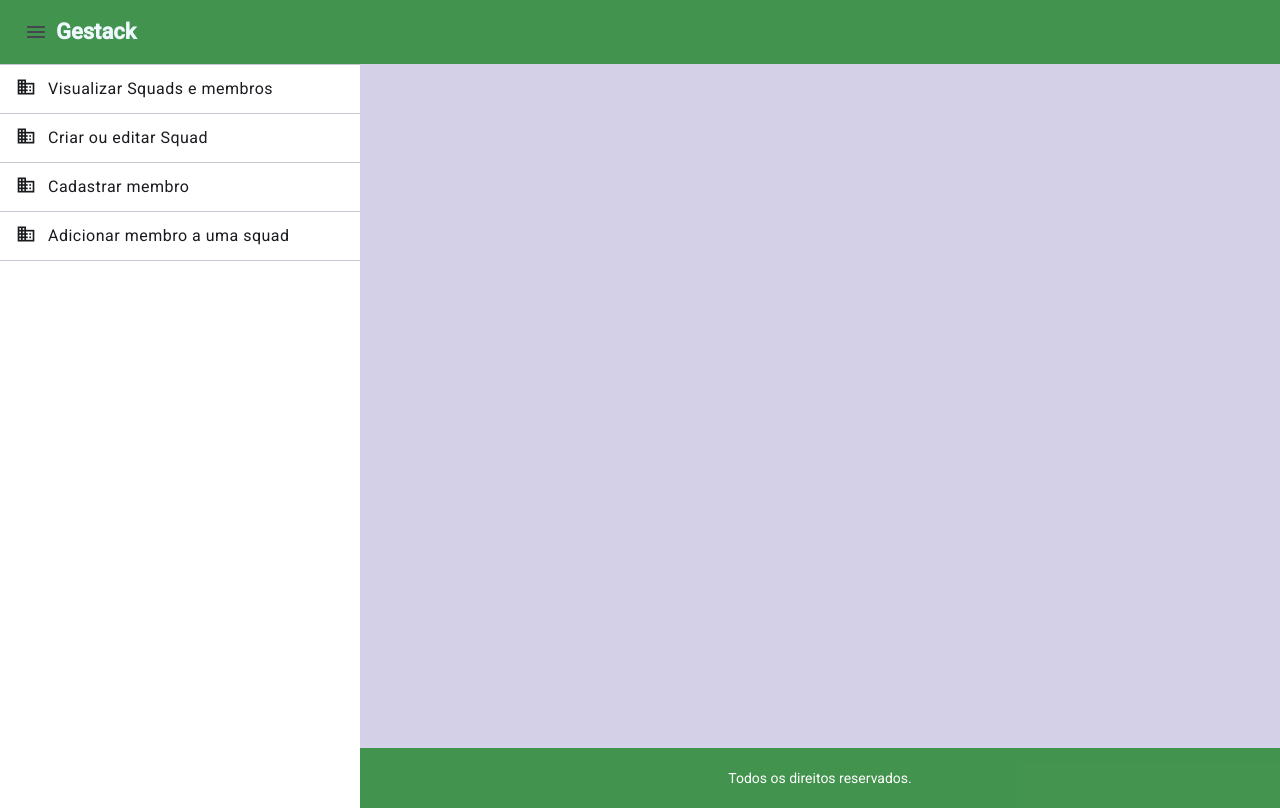
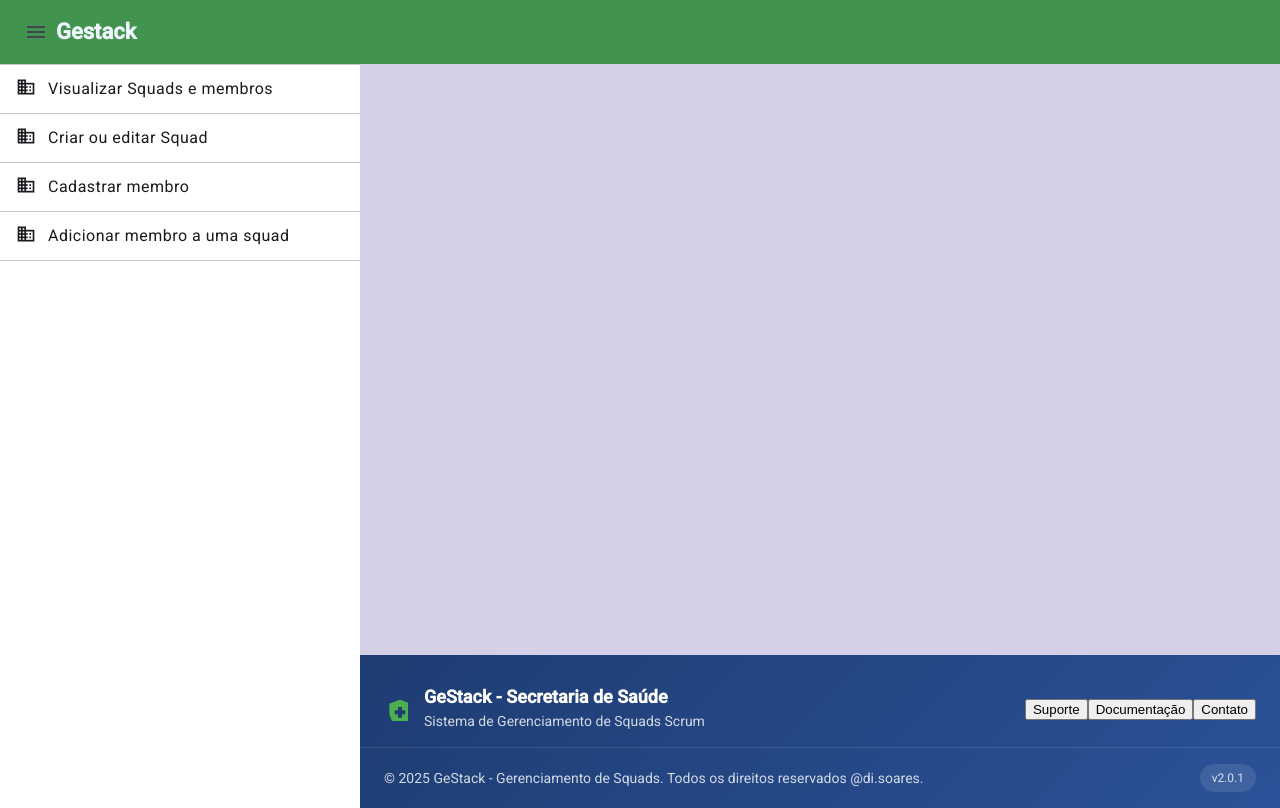
Before and after one commit to Dissoares/GeStack, an Angular app in the folder front/: page / in a window 1280 px wide. Built offline with nearby package versions, Linux system fonts and the light colour scheme.

Commit message:
estilizando rodape

```diff
--- a/front/src/app/layout/rodape/rodape.component.html
+++ b/front/src/app/layout/rodape/rodape.component.html
@@ -1,3 +1,23 @@
-<mat-card class="rodape">
-  <span>Todos os direitos reservados.</span>
-</mat-card>
+<div class="rodape">
+  <div class="rodape-conteudo">
+    <div class="rodape-infomacoes">
+      <mat-icon class="rodape-icone">health_and_safety</mat-icon>
+      <div class="rodape-texto">
+        <span class="titulo">GeStack - Secretaria de Saúde</span>
+        <span class="subtitulo">Sistema de Gerenciamento de Squads Scrum</span>
+      </div>
+    </div>
+
+    <div>
+      <button mat-button>Suporte</button>
+      <button mat-button>Documentação</button>
+      <button mat-button>Contato</button>
+    </div>
+  </div>
+
+  <div class="rodape-creditos">
+    <span>© 2025 GeStack - Gerenciamento de Squads. Todos os direitos reservados
+      @di.soares.</span>
+    <span class="versao">v2.0.1</span>
+  </div>
+</div>
--- a/front/src/app/layout/rodape/rodape.component.scss
+++ b/front/src/app/layout/rodape/rodape.component.scss
@@ -1,15 +1,64 @@
 :host {
-  background-color: #047012bd;
   display: block;
-  padding: 20px;
-  text-align: center;
-  border: 0px;
 }
 
 .rodape {
-  background-color: rgba(255, 255, 255, 0);
-  border-radius: 0px;
-  box-shadow: none !important;
-  border: 0px;
-  color: #ffffff;
+  background: linear-gradient(135deg, #1e3c72 0%, #2a5298 100%);
+  color: white;
+  margin-top: auto;
 }
+
+.rodape-conteudo {
+  display: flex;
+  justify-content: space-between;
+  align-items: center;
+  padding: 32px 24px 16px;
+  max-width: 1200px;
+  margin: 0 auto;
+}
+
+.rodape-infomacoes {
+  display: flex;
+  align-items: center;
+
+  .rodape-icone {
+    font-size: 32px;
+    color: #4caf50;
+    margin-right: 16px;
+  }
+
+  .rodape-texto {
+    display: flex;
+    flex-direction: column;
+
+    .titulo {
+      font-size: 18px;
+      font-weight: 600;
+      margin-bottom: 4px;
+    }
+
+    .subtitulo {
+      font-size: 14px;
+      color: rgba(255, 255, 255, 0.8);
+    }
+  }
+}
+
+.rodape-creditos {
+  border-top: 1px solid rgba(255, 255, 255, 0.1);
+  padding: 16px 24px;
+  display: flex;
+  justify-content: space-between;
+  align-items: center;
+  font-size: 14px;
+  color: rgba(255, 255, 255, 0.8);
+  max-width: 1200px;
+  margin: 0 auto;
+
+  .versao {
+    background: rgba(255, 255, 255, 0.1);
+    padding: 4px 12px;
+    border-radius: 16px;
+    font-size: 12px;
+  }
+}
--- a/front/src/app/layout/rodape/rodape.component.ts
+++ b/front/src/app/layout/rodape/rodape.component.ts
@@ -1,10 +1,11 @@
 import { MatCardModule } from '@angular/material/card';
+import { MatIconModule } from '@angular/material/icon';
 import { Component, OnInit } from '@angular/core';
 
 @Component({
   selector: 'app-rodape',
   standalone: true,
-  imports: [MatCardModule],
+  imports: [MatCardModule, MatIconModule],
   templateUrl: './rodape.component.html',
   styleUrls: ['./rodape.component.scss'],
 })
```
